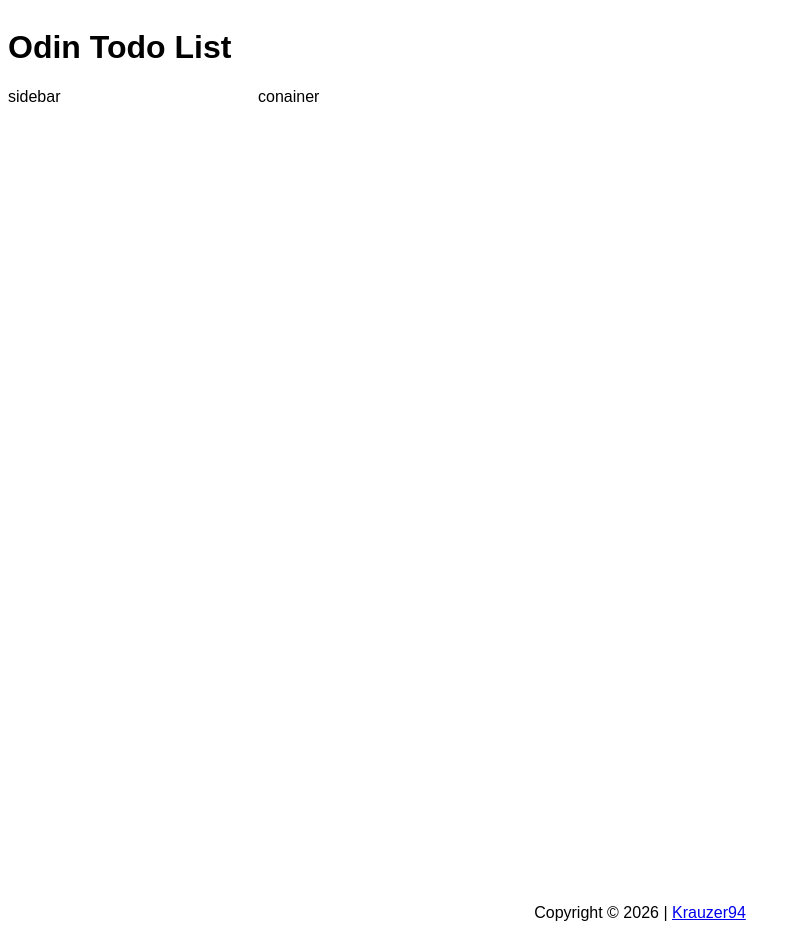
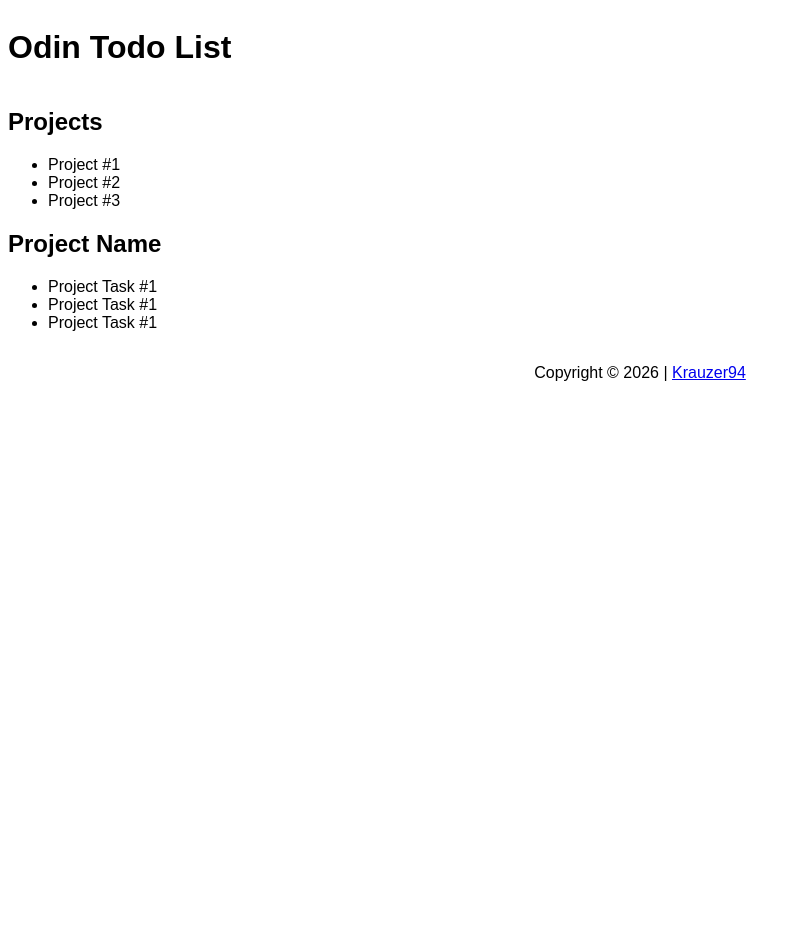
Before and after one commit to Krauzer94/odin-todo-list, a website built with webpack: page src/template.html in a window 1280 px wide. Shown: the whole page, without its empty margins (0-801 px from the left). After the commit the page ends 800 px from the top, so only its background shows below. Built offline with nearby package versions, Linux system fonts and the light colour scheme.

Commit message:
Decide the laytou as a 4-area design

```diff
--- a/src/template.html
+++ b/src/template.html
@@ -9,21 +9,39 @@
 </head>
 
 <body>
+  <div id="container">
+
     <!-- Header bar -->
     <header>
       <h1>Odin Todo List</h1>
     </header>
 
-  <!-- Content start -->
-  <main id="content">
-    <div>sidebar</div>
-    <div>conainer</div>
+    <!-- Projects sidebar -->
+    <aside class="sidebar">
+      <h2>Projects</h2>
+      <ul>
+        <li>Project #1</li>
+        <li>Project #2</li>
+        <li>Project #3</li>
+      </ul>
+    </aside>
+
+    <!-- Tasks content -->
+    <main class="content">
+      <h2>Project Name</h2>
+      <ul>
+        <li>Project Task #1</li>
+        <li>Project Task #1</li>
+        <li>Project Task #1</li>
+      </ul>
     </main>
 
     <!-- Copyright footer -->
     <footer>
       <p>Copyright © 2026 | <a class="copyright-link" href="https://github.com/Krauzer94/odin-todo-list" target="_blank">Krauzer94</a></p>
     </footer>
+
+  </div>
 </body>
 
 </html>
```
Lines whose indentation alone changed are shown as unchanged.
